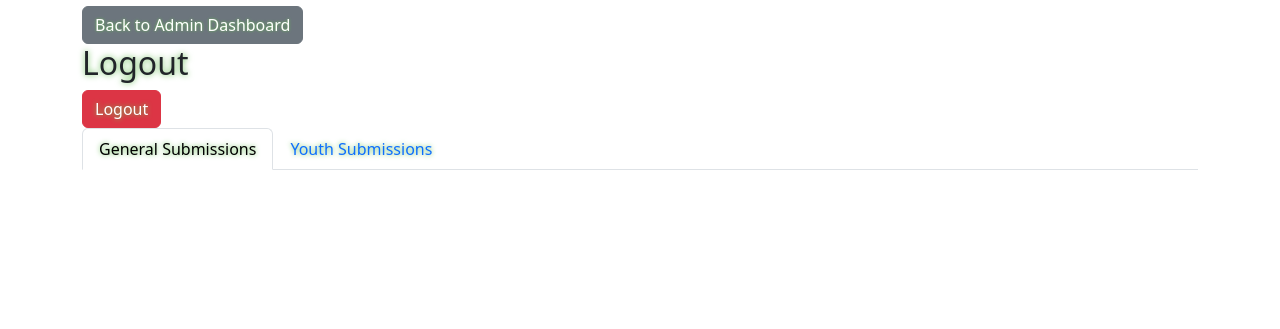
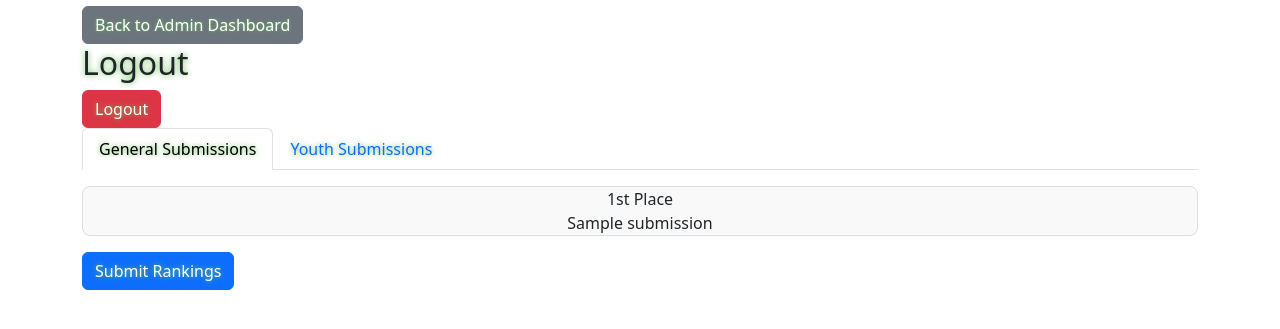
Before and after one commit to denuoweb/ArtSubmissionSite, a Flask app: page /judges/ballot in a window 1280 px wide. Shown: the part 146-475 px from the top of the page. Run offline with Flask 3, Linux system fonts and the light colour scheme; a user stored in the database is signed in; tables that the repository leaves empty hold one stand-in row (values such as "Sample post"); some libraries are stand-ins or nearby versions.

Commit message:
get ranking to show

```diff
--- a/app/static/js/rankings.js
+++ b/app/static/js/rankings.js
@@ -12,7 +12,7 @@ document.addEventListener("DOMContentLoaded", function () {
     const rankInput = document.getElementById("rank-input");
     const rankingForm = document.querySelector("#ranking-form");
 
-    // Initialize SortableJS on the rankings list
+    if (rankingsList) {
         Sortable.create(rankingsList, {
             animation: 150,
             onEnd: function () {
@@ -20,6 +20,9 @@ document.addEventListener("DOMContentLoaded", function () {
                 autoSaveRankings(); // Trigger auto-save on reorder
             },
         });
+    } else {
+        console.error("Element #rankings-list not found.");
+    }
 
     // Enable drag-and-drop ranking for youth submissions
     const youthRankingsList = document.getElementById("youth-rankings-list");
--- a/app/templates/judges_ballot.html
+++ b/app/templates/judges_ballot.html
@@ -7,7 +7,7 @@
     <a href="{{ url_for('admin.admin_page') }}" class="btn btn-secondary">Back to Admin Dashboard</a>
 {% endif %}
 
-<!-- Logout Button Section -->
+<!-- Logout Form -->
 <h2>Logout</h2>
 <form method="POST" action="{{ url_for('auth.logout') }}">
     {{ logout_form.csrf_token() }}
@@ -17,45 +17,54 @@
 <!-- Tabs Navigation -->
 <ul class="nav nav-tabs" id="ballotTabs" role="tablist">
     <li class="nav-item" role="presentation">
-        <button
-            class="nav-link active"
-            id="current-tab"
-            data-bs-toggle="tab"
-            data-bs-target="#current-submissions"
-            type="button"
-            role="tab"
-            aria-controls="current-submissions"
-            aria-selected="true">
+        <button class="nav-link active" id="general-tab" data-bs-toggle="tab" data-bs-target="#general" type="button" role="tab" aria-controls="general" aria-selected="true">
             General Submissions
         </button>
     </li>
     <li class="nav-item" role="presentation">
-        <button
-            class="nav-link"
-            id="youth-tab"
-            data-bs-toggle="tab"
-            data-bs-target="#youth-submissions"
-            type="button"
-            role="tab"
-            aria-controls="youth-submissions"
-            aria-selected="false">
+        <button class="nav-link" id="youth-tab" data-bs-toggle="tab" data-bs-target="#youth" type="button" role="tab" aria-controls="youth" aria-selected="false">
             Youth Submissions
         </button>
     </li>
 </ul>
 
-<!-- Tabs Content -->
-<div class="tab-content mt-3" id="ballotTabsContent">
+<!-- Tab Content -->
+<div class="tab-content mt-3">
     <!-- General Submissions Tab -->
-    <div class="tab-pane show active" id="current-submissions" role="tabpanel" aria-labelledby="current-tab">
-
+    <div class="tab-pane show active" id="general" role="tabpanel" aria-labelledby="general-tab">
+        <form id="ranking-form" action="{{ url_for('main.judges_ballot') }}" method="POST">
+            {{ rank_form.hidden_tag() }}
+            <input type="hidden" id="rank-input" name="rank">
+            <input type="hidden" name="form_name" value="ranking_form">
+            <div id="rankings-list" class="sortable-list">
+                {% for submission in artist_submissions %}
+                <div class="rank-item" data-id="{{ submission.id }}">
+                    <span class="rank-position"></span> {{ submission.name }}
+                </div>
+                {% endfor %}
+            </div>
+            <button type="submit" class="btn btn-primary mt-3">Submit Rankings</button>
+        </form>
     </div>
 
     <!-- Youth Submissions Tab -->
-    <div class="tab-pane" id="youth-submissions" role="tabpanel" aria-labelledby="youth-tab">
-
+    <div class="tab-pane" id="youth" role="tabpanel" aria-labelledby="youth-tab">
+        <form id="youth-ranking-form" action="{{ url_for('main.judges_ballot') }}" method="POST">
+            {{ rank_form.hidden_tag() }}
+            <input type="hidden" id="youth-rank-input" name="rank">
+            <input type="hidden" name="form_name" value="youth_ranking_form">
+            <div id="youth-rankings-list" class="sortable-list">
+                {% for submission in youth_submissions %}
+                <div class="rank-item" data-id="{{ submission.id }}">
+                    <span class="rank-position"></span> {{ submission.name }}
+                </div>
+                {% endfor %}
+            </div>
+            <button type="submit" class="btn btn-primary mt-3">Submit Youth Rankings</button>
+        </form>
     </div>
 </div>
+
 <!-- Artwork Modal -->
 <div id="artworkModal" class="modal">
     <div class="modal-content">
@@ -85,11 +94,11 @@
     </div>
 </div>
 
-
 {% endblock %}
 
 {% block scripts %}
 <script src="{{ url_for('static', filename='js/delete_submission.js') }}"></script>
+<script src="{{ url_for('static', filename='js/rankings.js') }}"></script>
 <script src="https://cdn.jsdelivr.net/npm/sortablejs@latest/Sortable.min.js"></script>
 <script src="{{ url_for('static', filename='js/artwork_modal.js') }}"></script>
 {% endblock %}
```
Lines whose indentation alone changed are shown as unchanged.
